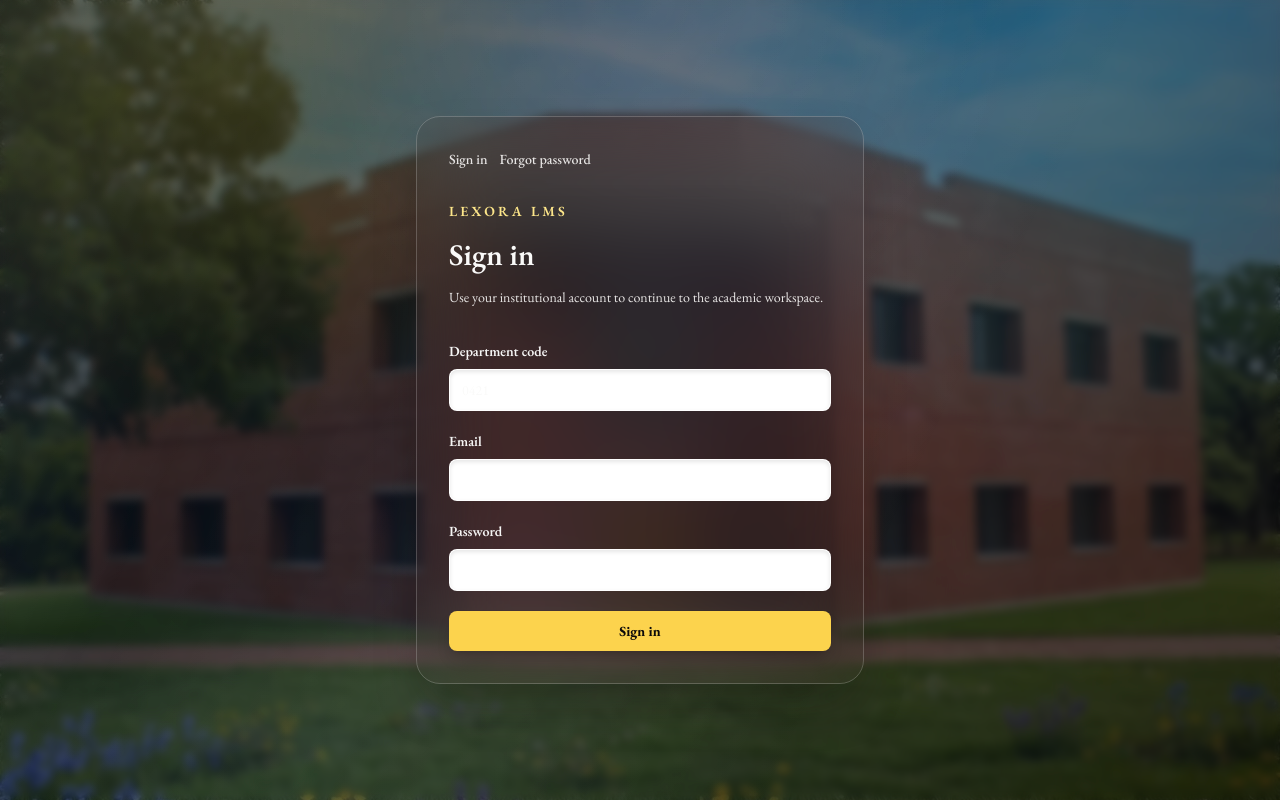
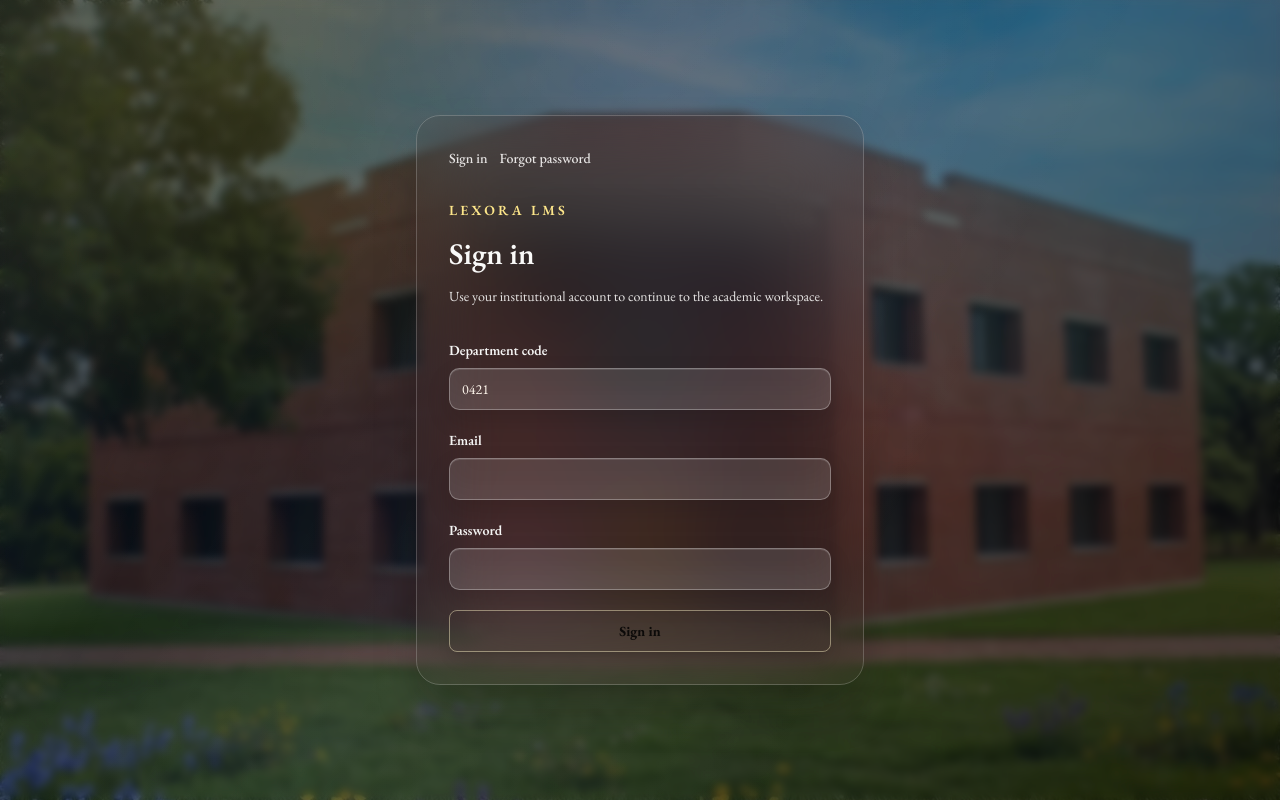
Before and after one commit to saifullahharun001/lexora_lms, a Next.js app in the folder apps/web/: page /sign-in in a window 1280 px wide. Built offline with nearby package versions, Linux system fonts and the light colour scheme; no server answers.

Commit message:
Make Lexora surfaces fully glass themed

```diff
--- a/apps/web/src/app/globals.css
+++ b/apps/web/src/app/globals.css
@@ -20,9 +20,9 @@ body {
   isolation: isolate;
   background-color: #0b1715;
   background-image:
-    radial-gradient(circle at 18% 12%, rgba(250, 204, 21, 0.14), transparent 28%),
-    radial-gradient(circle at 86% 8%, rgba(20, 184, 166, 0.14), transparent 32%),
-    linear-gradient(135deg, rgba(8, 17, 15, 0.72), rgba(15, 23, 42, 0.62) 52%, rgba(12, 10, 9, 0.76)),
+    radial-gradient(circle at 18% 12%, rgba(250, 204, 21, 0.13), transparent 28%),
+    radial-gradient(circle at 86% 8%, rgba(20, 184, 166, 0.13), transparent 32%),
+    linear-gradient(135deg, rgba(8, 17, 15, 0.7), rgba(15, 23, 42, 0.6) 52%, rgba(12, 10, 9, 0.74)),
     url("/images/Law_Faculty.jpg");
   background-attachment: fixed;
   background-position: center;
@@ -37,11 +37,141 @@ body::before {
   z-index: -1;
   pointer-events: none;
   background:
-    linear-gradient(115deg, rgba(255, 255, 255, 0.09), transparent 24%, rgba(255, 255, 255, 0.035) 46%, transparent 70%),
-    radial-gradient(circle at 50% 0%, rgba(255, 255, 255, 0.1), transparent 36%);
+    linear-gradient(115deg, rgba(255, 255, 255, 0.08), transparent 24%, rgba(255, 255, 255, 0.032) 46%, transparent 70%),
+    radial-gradient(circle at 50% 0%, rgba(255, 255, 255, 0.09), transparent 36%);
   backdrop-filter: blur(4px) saturate(112%);
 }
 
 a {
   @apply transition-colors;
 }
+
+.lexora-glass-input {
+  display: block;
+  width: 100%;
+  margin-top: 0.5rem;
+  border-radius: 0.65rem;
+  border: 1px solid rgba(255, 255, 255, 0.32);
+  background: rgba(255, 255, 255, 0.12) !important;
+  padding: 0.625rem 0.75rem;
+  color: rgb(255, 247, 237);
+  caret-color: rgb(254, 240, 138);
+  font-size: 0.875rem;
+  line-height: 1.25rem;
+  outline: none;
+  box-shadow:
+    inset 0 1px 0 rgba(255, 255, 255, 0.12),
+    inset 0 -18px 28px rgba(255, 255, 255, 0.03),
+    0 10px 24px rgba(0, 0, 0, 0.12);
+  transition:
+    border-color 150ms ease,
+    background-color 150ms ease,
+    box-shadow 150ms ease;
+}
+
+.lexora-glass-input::placeholder {
+  color: rgba(231, 229, 228, 0.72);
+}
+
+.lexora-glass-input:focus {
+  border-color: rgba(253, 230, 138, 0.9);
+  background: rgba(255, 255, 255, 0.17) !important;
+  box-shadow:
+    inset 0 1px 0 rgba(255, 255, 255, 0.16),
+    0 0 0 3px rgba(253, 230, 138, 0.22),
+    0 14px 30px rgba(0, 0, 0, 0.16);
+}
+
+.lexora-glass-input:-webkit-autofill,
+.lexora-glass-input:-webkit-autofill:hover,
+.lexora-glass-input:-webkit-autofill:focus,
+.lexora-glass-input:-webkit-autofill:active {
+  border-color: rgba(253, 230, 138, 0.88);
+  -webkit-text-fill-color: rgb(255, 247, 237) !important;
+  caret-color: rgb(254, 240, 138);
+  box-shadow:
+    0 0 0 1000px rgba(255, 255, 255, 0.13) inset,
+    inset 0 1px 0 rgba(255, 255, 255, 0.16),
+    0 14px 30px rgba(0, 0, 0, 0.16) !important;
+  transition: background-color 9999s ease-in-out 0s;
+}
+
+.lexora-workspace-sidebar {
+  color: rgb(245, 245, 244);
+}
+
+.lexora-workspace-sidebar .text-slate-950,
+.lexora-workspace-sidebar .text-slate-900,
+.lexora-workspace-sidebar .text-slate-800 {
+  color: rgb(255, 251, 235) !important;
+}
+
+.lexora-workspace-sidebar .text-slate-700,
+.lexora-workspace-sidebar .text-slate-600,
+.lexora-workspace-sidebar .text-slate-500 {
+  color: rgb(214, 211, 209) !important;
+}
+
+.lexora-workspace-sidebar .border-slate-200,
+.lexora-workspace-sidebar .border-slate-100 {
+  border-color: rgba(255, 255, 255, 0.2) !important;
+}
+
+.lexora-workspace-sidebar .bg-teal-50,
+.lexora-workspace-sidebar .bg-white,
+.lexora-workspace-sidebar .bg-slate-50 {
+  background-color: rgba(255, 255, 255, 0.12) !important;
+}
+
+.lexora-glass-card {
+  color: rgb(245, 245, 244);
+  background:
+    linear-gradient(135deg, rgba(255, 255, 255, 0.14), rgba(255, 255, 255, 0.07)),
+    rgba(12, 18, 22, 0.48);
+  border: 1px solid rgba(255, 255, 255, 0.2);
+  box-shadow:
+    0 24px 60px rgba(0, 0, 0, 0.22),
+    inset 0 1px 0 rgba(255, 255, 255, 0.14);
+  backdrop-filter: blur(18px) saturate(118%);
+}
+
+.lexora-glass-card h1,
+.lexora-glass-card h2,
+.lexora-glass-card h3,
+.lexora-glass-card h4,
+.lexora-glass-card .text-slate-950,
+.lexora-glass-card .text-slate-900,
+.lexora-glass-card .text-slate-800 {
+  color: rgb(255, 251, 235) !important;
+}
+
+.lexora-glass-card p,
+.lexora-glass-card label,
+.lexora-glass-card dt,
+.lexora-glass-card dd,
+.lexora-glass-card .text-slate-700,
+.lexora-glass-card .text-slate-600,
+.lexora-glass-card .text-slate-500 {
+  color: rgb(231, 229, 228) !important;
+}
+
+.lexora-glass-card .bg-white,
+.lexora-glass-card .bg-slate-50,
+.lexora-glass-card .bg-slate-100 {
+  background-color: rgba(255, 255, 255, 0.1) !important;
+}
+
+.lexora-glass-card .border-slate-200,
+.lexora-glass-card .border-slate-100,
+.lexora-glass-card .border-slate-300 {
+  border-color: rgba(255, 255, 255, 0.18) !important;
+}
+
+.lexora-glass-card table {
+  color: rgb(245, 245, 244);
+}
+
+.lexora-glass-card th,
+.lexora-glass-card td {
+  color: inherit;
+}
--- a/apps/web/src/components/auth/sign-in-form.tsx
+++ b/apps/web/src/components/auth/sign-in-form.tsx
@@ -14,8 +14,7 @@ const roleHomes = [
   { role: "student", path: "/student" }
 ] as const;
 
-const inputClassName =
-  "mt-2 block w-full rounded-lg border border-white/30 bg-white/14 px-3 py-2.5 text-sm text-stone-50 shadow-inner shadow-stone-950/10 outline-none transition placeholder:text-stone-300/70 focus:border-amber-200 focus:bg-white/18 focus:ring-2 focus:ring-amber-200/25 disabled:cursor-not-allowed disabled:opacity-60";
+const inputClassName = "lexora-glass-input disabled:cursor-not-allowed disabled:opacity-60";
 
 function getRoleHome(roles: string[]) {
   return roleHomes.find((home) => roles.includes(home.role))?.path;
@@ -153,7 +152,7 @@ export function SignInForm() {
         ) : null}
 
         <button
-          className="w-full rounded-lg bg-amber-300 px-4 py-2.5 text-sm font-bold text-stone-950 shadow-lg shadow-stone-950/15 transition hover:bg-amber-200 focus:outline-none focus:ring-2 focus:ring-amber-200 focus:ring-offset-2 focus:ring-offset-stone-950 disabled:cursor-not-allowed disabled:bg-white/20 disabled:text-stone-300"
+          className="w-full rounded-lg border border-amber-100/45 bg-amber-300/92 px-4 py-2.5 text-sm font-bold text-stone-950 shadow-lg shadow-stone-950/18 backdrop-blur-sm transition hover:bg-amber-200 focus:outline-none focus:ring-2 focus:ring-amber-200 focus:ring-offset-2 focus:ring-offset-stone-950 disabled:cursor-not-allowed disabled:bg-white/18 disabled:text-stone-300"
           disabled={isSubmitting}
           type="submit"
         >
--- a/packages/ui/src/components/app-shell.tsx
+++ b/packages/ui/src/components/app-shell.tsx
@@ -18,17 +18,17 @@ export function AppShell({
   className
 }: AppShellProps) {
   return (
-    <div className={cn("min-h-screen bg-transparent text-slate-900", className)}>
+    <div className={cn("min-h-screen bg-transparent text-stone-50", className)}>
       <div className="mx-auto grid min-h-screen max-w-7xl min-w-0 gap-6 px-4 py-6 lg:grid-cols-[280px_minmax(0,1fr)] lg:px-6">
-        <aside className="rounded-3xl border border-white/50 bg-white/82 p-5 shadow-xl shadow-stone-950/18 backdrop-blur-xl">
-          <div className="mb-8 border-b border-slate-200/70 pb-6">
-            <p className="text-xs uppercase tracking-[0.22em] text-teal-700">Lexora</p>
-            <h1 className="mt-3 text-xl font-semibold text-slate-950">{title}</h1>
-            <p className="mt-2 text-sm leading-6 text-slate-600">{subtitle}</p>
+        <aside className="lexora-workspace-sidebar rounded-3xl border border-white/22 bg-stone-950/34 p-5 shadow-xl shadow-stone-950/18 backdrop-blur-2xl">
+          <div className="mb-8 border-b border-white/18 pb-6">
+            <p className="text-xs uppercase tracking-[0.22em] text-teal-200">Lexora</p>
+            <h1 className="mt-3 text-xl font-semibold text-amber-50">{title}</h1>
+            <p className="mt-2 text-sm leading-6 text-stone-200">{subtitle}</p>
           </div>
           {sidebar}
         </aside>
-        <main className="min-w-0 rounded-3xl border border-white/65 bg-white/94 p-6 shadow-xl shadow-stone-950/16 backdrop-blur-md">
+        <main className="min-w-0 rounded-3xl border border-white/20 bg-stone-950/24 p-6 shadow-xl shadow-stone-950/18 backdrop-blur-xl">
           {children}
         </main>
       </div>
--- a/packages/ui/src/components/section-card.tsx
+++ b/packages/ui/src/components/section-card.tsx
@@ -16,9 +16,9 @@ export function SectionCard({
   className
 }: SectionCardProps) {
   return (
-    <section className={cn("min-w-0 rounded-2xl border border-slate-200 bg-white p-5 shadow-sm", className)}>
-      <h2 className="text-lg font-semibold text-slate-950">{title}</h2>
-      <p className="mt-2 text-sm leading-6 text-slate-600">{description}</p>
+    <section className={cn("lexora-glass-card min-w-0 rounded-2xl p-5", className)}>
+      <h2 className="text-lg font-semibold text-amber-50">{title}</h2>
+      <p className="mt-2 text-sm leading-6 text-stone-200">{description}</p>
       {children ? <div className="mt-4 min-w-0">{children}</div> : null}
     </section>
   );
```
Also changed, not shown: apps/web/src/app/page.tsx (+11 -10 lines), apps/web/src/app/(auth)/layout.tsx (line endings or trailing spaces).
